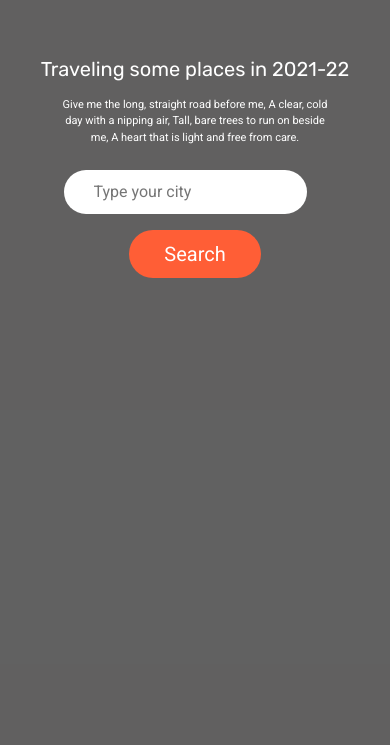
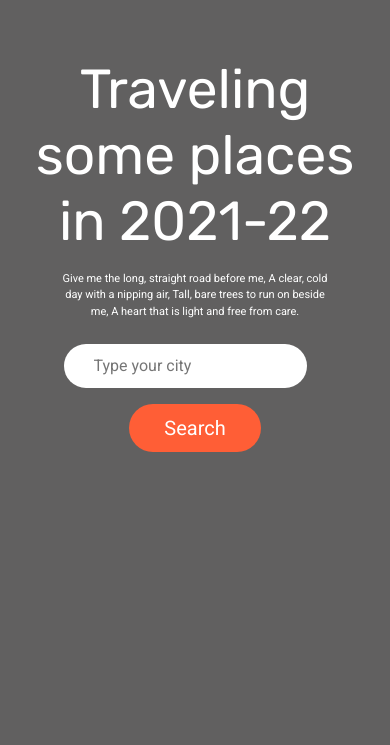
Before and after one commit to Jintu45/travel, a plain HTML site: page index.html in a window 390 px wide. Shown: the part 99-844 px from the top of the page. Drawn offline with nearby package versions, Linux system fonts and the light colour scheme.

Commit message:
new text add

```diff
--- a/responsive.css
+++ b/responsive.css
@@ -1,10 +1,7 @@
 
 /* -----------top  device responsive ----------- */
 @media screen and (max-width:992px) {
-    .header-content h1{
-        font-size: 40px;
 
-    }
     .input-design{
         display: flex;
     }
@@ -20,10 +17,7 @@
         font-size: 35px;
 
     }
-    .header-content h1{
-        font-size: 25px;
 
-    }
     .input-design{
         display: block;
     }
@@ -55,9 +49,6 @@
     .header-content{
         padding-top: 60px;
     }
-    .header-content h1{
-        font-size: 20px;
-    }
     .header-content p{
         font-size: 11px;
     }
```
